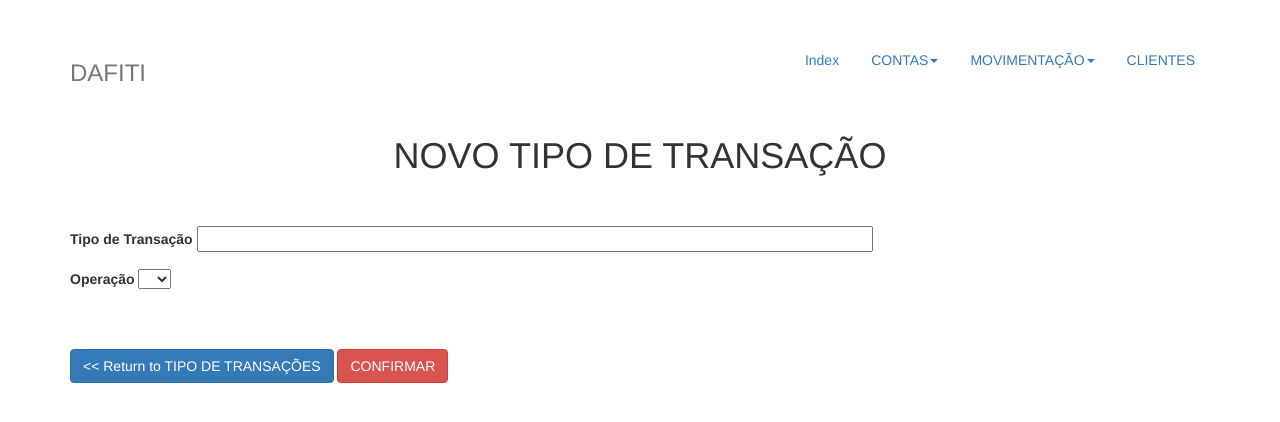
After one commit to RicardoTurco/DAFITI_frontend, a Django app: page /tipo-transacao-new/ in a window 1280 px wide. The commit adds this page. Shown: the top 422 px of the page. Run offline with Django 3.2, Linux system fonts and the light colour scheme; some libraries are stand-ins or nearby versions.

Commit message:
add: Rendering TIPO TRANSACAO template file

```diff
--- a/dafiti/urls.py
+++ b/dafiti/urls.py
@@ -15,7 +15,8 @@ Including another URLconf
 """
 from django.contrib import admin
 from django.urls import path
-from transacoes.views import index, tp_contas, tp_conta_new, criar_tp_conta, deletar_tp_conta
+from transacoes.views import index, tp_contas, tp_conta_new, criar_tp_conta, deletar_tp_conta, tp_transacoes, \
+    tp_transacao_new, criar_tp_transacao, deletar_tp_transacao
 
 
 urlpatterns = [
@@ -24,5 +25,9 @@ urlpatterns = [
     path('tipo-conta-new/', tp_conta_new, name='tipo_conta_new'),
     path('criar-tp-conta/', criar_tp_conta, name='criar_tp_conta'),
     path('deletar-tp-conta/<str:idtipoconta>', deletar_tp_conta, name='deletar_tp_conta'),
+    path('tipo-transacoes/', tp_transacoes, name='tipo_transacoes'),
+    path('tipo-transacao-new/', tp_transacao_new, name='tipo_transacao_new'),
+    path('criar-tp-transacao/', criar_tp_transacao, name='criar_tp_transacao'),
+    path('deletar-tp-transacao/<str:idtipotransacao>', deletar_tp_transacao, name='deletar_tp_transacao'),
     path('admin/', admin.site.urls),
 ]
--- a/transacoes/templates/transacoes/base.html
+++ b/transacoes/templates/transacoes/base.html
@@ -32,7 +32,7 @@
 						<li class="dropdown">
 							<a class="dropdown-toggle" data-toggle="dropdown" href="#">MOVIMENTAÇÃO<span class="caret"></span></a>
 							<ul class="dropdown-menu">
-							  <li><a href="">Tipo de Transações</a></li>
+							  <li><a href="{% url 'tipo_transacoes' %}">Tipo de Transações</a></li>
 							</ul>
 						</li>
 
--- /dev/null
+++ b/transacoes/templates/transacoes/tipo_transacao_new.html
@@ -0,0 +1,38 @@
+{% extends 'transacoes/base.html' %}
+
+{% block title %}..: Novo Tipo Transacao :..{% endblock %}
+
+{% block content %}
+
+    <br>
+    <h1 align="center">NOVO TIPO DE TRANSAÇÃO</h1>
+    <br><br>
+
+    <form id="novo_tp_transacao" method="POST" action="{% url 'criar_tp_transacao' %}">
+        {% csrf_token %}
+
+        <div class="form-group">
+            <label for="tipotransacao">Tipo de Transação</label>
+            <input type="text" name="tipotransacao" class="form-control-plaintext" size=80>
+        </div>
+
+        <div class="form-group">
+            <label for="operacao">Operação</label>
+
+            <select id="operacao" name="operacao">
+                <option value="None"></option>
+                <option value="D">D</option>
+                <option value="C">C</option>
+            </select>
+        </div>
+
+        <br><br>
+        <div class="form-group">
+            <a class="btn btn-primary" href="{% url 'tipo_transacoes' %}"><< Return to TIPO DE TRANSAÇÕES</a>
+            <button type="submit" class="btn btn-danger">CONFIRMAR</button>
+        <div>
+        <br>
+
+    </form>
+
+{% endblock %}
--- a/transacoes/views.py
+++ b/transacoes/views.py
@@ -33,3 +33,32 @@ def deletar_tp_conta(request, idtipoconta=None):
 
     response_tp_conta = requests.delete(url_tp_conta)
     return redirect('tipo_contas')
+
+
+def tp_transacoes(request):
+    url_tp_transacoes = os.getenv('URL_API') + 'tipo-transacoes'
+    response = requests.get(url_tp_transacoes)
+    tp_transacoes = response.json()
+    return render(request, 'transacoes/tipo_transacoes.html', {'tp_transacoes': tp_transacoes, 'status_tp_transacoes': response.status_code})
+
+
+def tp_transacao_new(request):
+    return render(request, 'transacoes/tipo_transacao_new.html')
+
+
+def criar_tp_transacao(request):
+    url_criar_tp_transacao = os.getenv('URL_API') + 'tipo-transacoes'
+
+    tipo_transacao = {
+        'tipotransacao': request.POST.get('tipotransacao'),
+        'operacao': request.POST.get('operacao')
+    }
+    response = requests.post(url_criar_tp_transacao, json=tipo_transacao)
+    return redirect('tipo_transacoes')
+
+
+def deletar_tp_transacao(request, idtipotransacao=None):
+    url_tp_transacao = os.getenv('URL_API') + 'tipo-transacoes/id/' + idtipotransacao
+
+    response_tp_transacao = requests.delete(url_tp_transacao)
+    return redirect('tipo_transacoes')
```
Also changed, not shown: transacoes/templates/transacoes/tipo_transacoes.html (added, +37 -0 lines).
